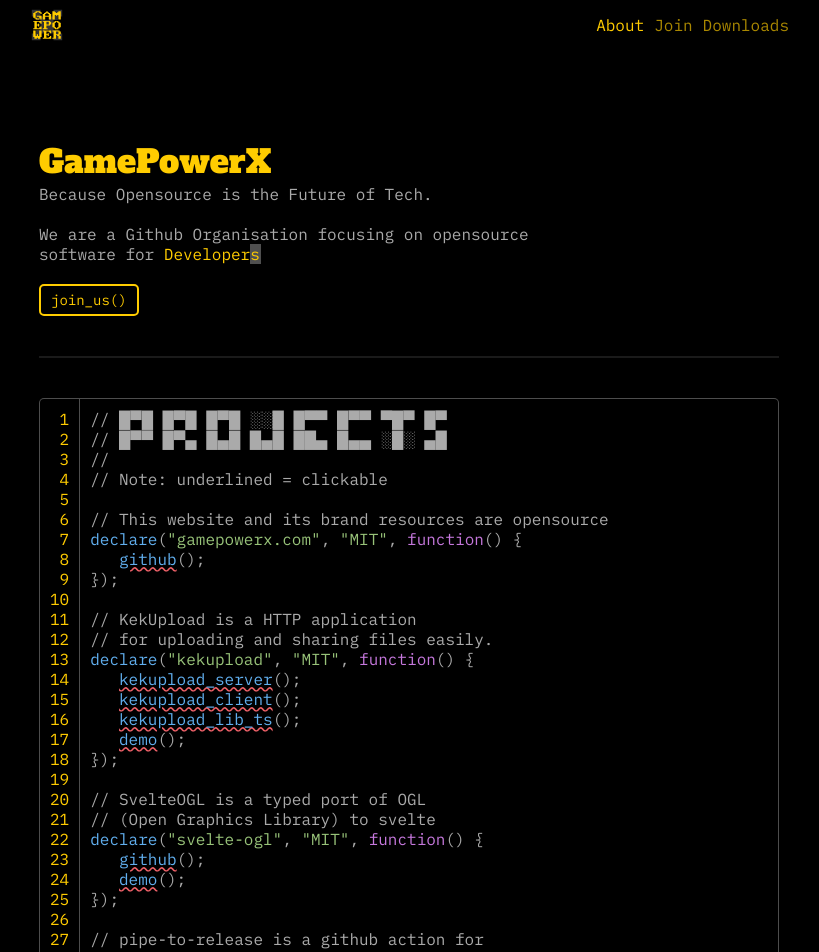
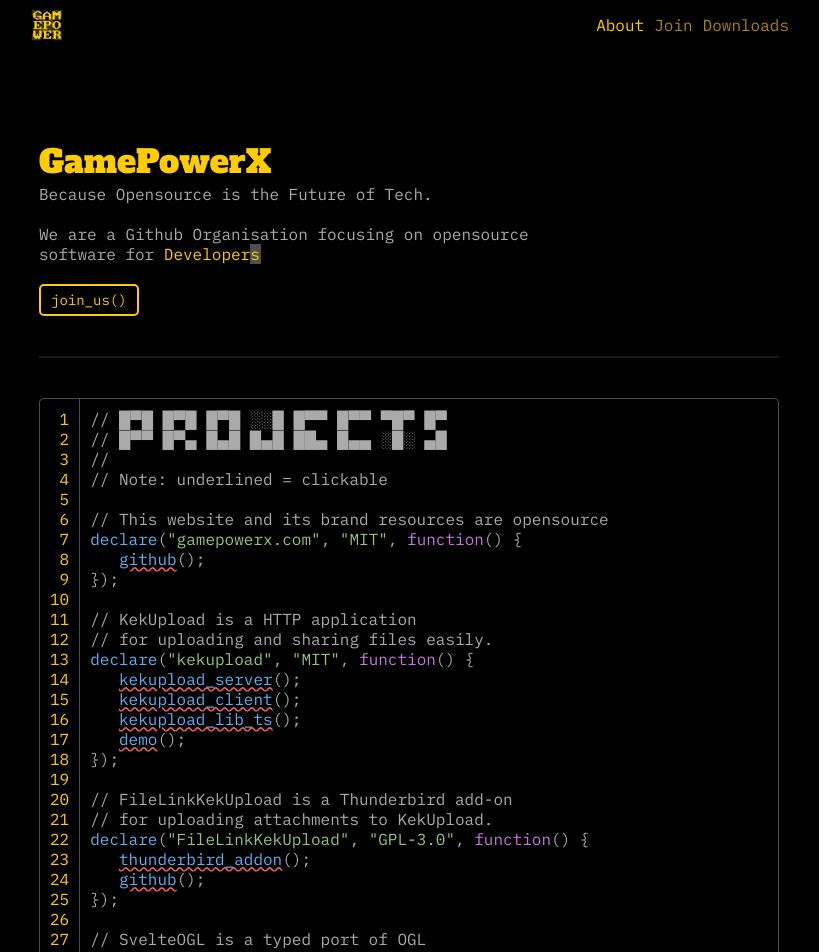
Before and after one commit to GamePowerX/gamepowerx.github.io, a SvelteKit app: page / in a window 1280 px wide. Shown: the top 952 px of the page, without its empty margins (231-1050 px from the left). Built offline with nearby package versions, Linux system fonts and the light colour scheme.

Commit message:
Added file link kekupload addon to projects

```diff
--- a/src/routes/+page.svelte
+++ b/src/routes/+page.svelte
@@ -38,6 +38,24 @@
 				{
 					url: "https://upload.gamepowerx.com",
 					name: "demo",
+				},
+			],
+		},
+		{
+			name: "FileLinkKekUpload",
+			license: "GPL-3.0",
+			description: [
+				"FileLinkKekUpload is a Thunderbird add-on",
+				"for uploading attachments to KekUpload.",
+			],
+			links: [
+				{
+					url: "https://addons.thunderbird.net/en-US/thunderbird/addon/filelinkkekupload/",
+					name: "thunderbird_addon",
+				},
+				{
+					url: "https://github.com/GamePowerX/fileLinkKekUpload",
+					name: "github",
 				},
 			],
 		},
```
